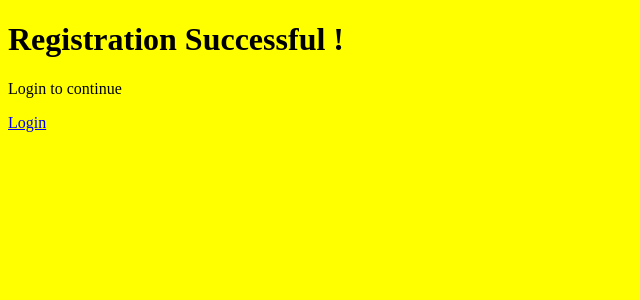
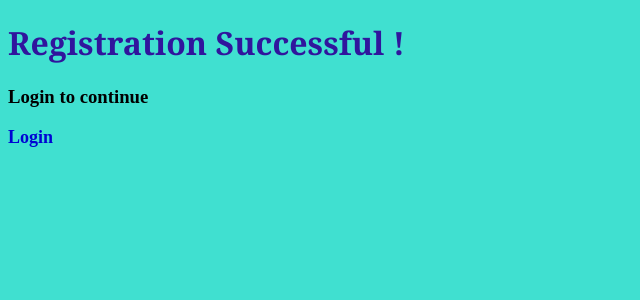
Before and after one commit to pranav-sekhar/Django-Movie-Site, a Django app: page /success/ in a window 1280 px wide. Shown: the top 300 px of the page, without its empty margins (0-640 px from the left). Run offline with Django 5.2, Linux system fonts and the light colour scheme.

Commit message:
Update reg_success.html

```diff
--- a/movieapp/templates/reg_success.html
+++ b/movieapp/templates/reg_success.html
@@ -4,10 +4,14 @@
     <meta charset="UTF-8">
     <meta name="viewport" content="width=device-width, initial-scale=1.0">
     <title>Document</title>
+    <style>
+        h1{color:rgb(48, 21, 157);font-family: Cambria, Cochin, Georgia, Times, 'Times New Roman', serif;}
+        a{text-decoration: none;color:rgb(0, 4, 211);font-weight: bold;font-size: 18px;}
+    </style>
 </head>
-<body bgcolor="yellow">
+<body bgcolor="turquoise">
     <h1>Registration Successful !</h1>
-    <p>Login to continue</p>
+    <h3>Login to continue</h3>
     <a href="{% url 'login' %}">Login</a>
 </body>
 </html>
```
